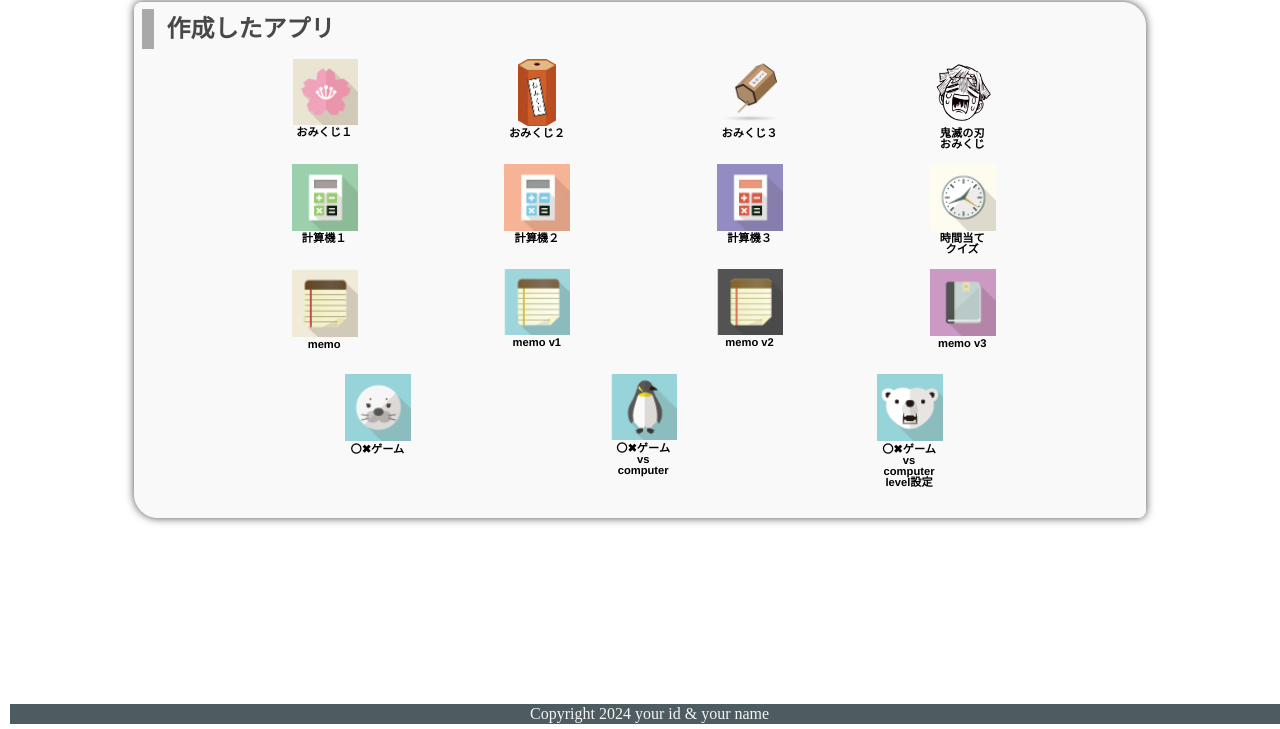
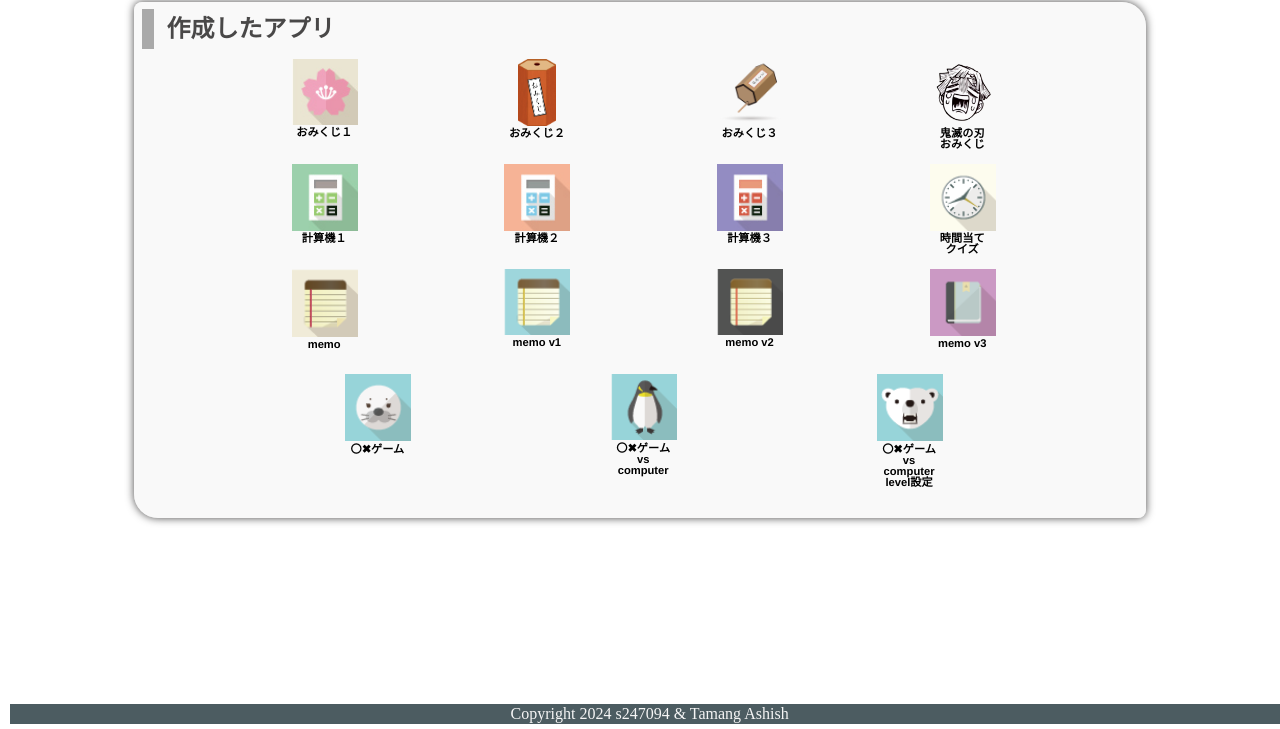
Before and after one commit to Ashish197943/mobileapp, a plain HTML site: page index.html in a window 1280 px wide. Shown: the part 71-800 px from the top of the page. Drawn offline with Linux system fonts and the light colour scheme.

Commit message:
Update index.html

```diff
--- a/index.html
+++ b/index.html
@@ -93,8 +93,9 @@
 
     <!-- フッター -->
     <footer>
-      <p>Copyright 2024 your id & your name</p>
+      <p>Copyright 2024 s247094 & Tamang Ashish</p>
     </footer>
 
   </body>
+
 </html>
```
